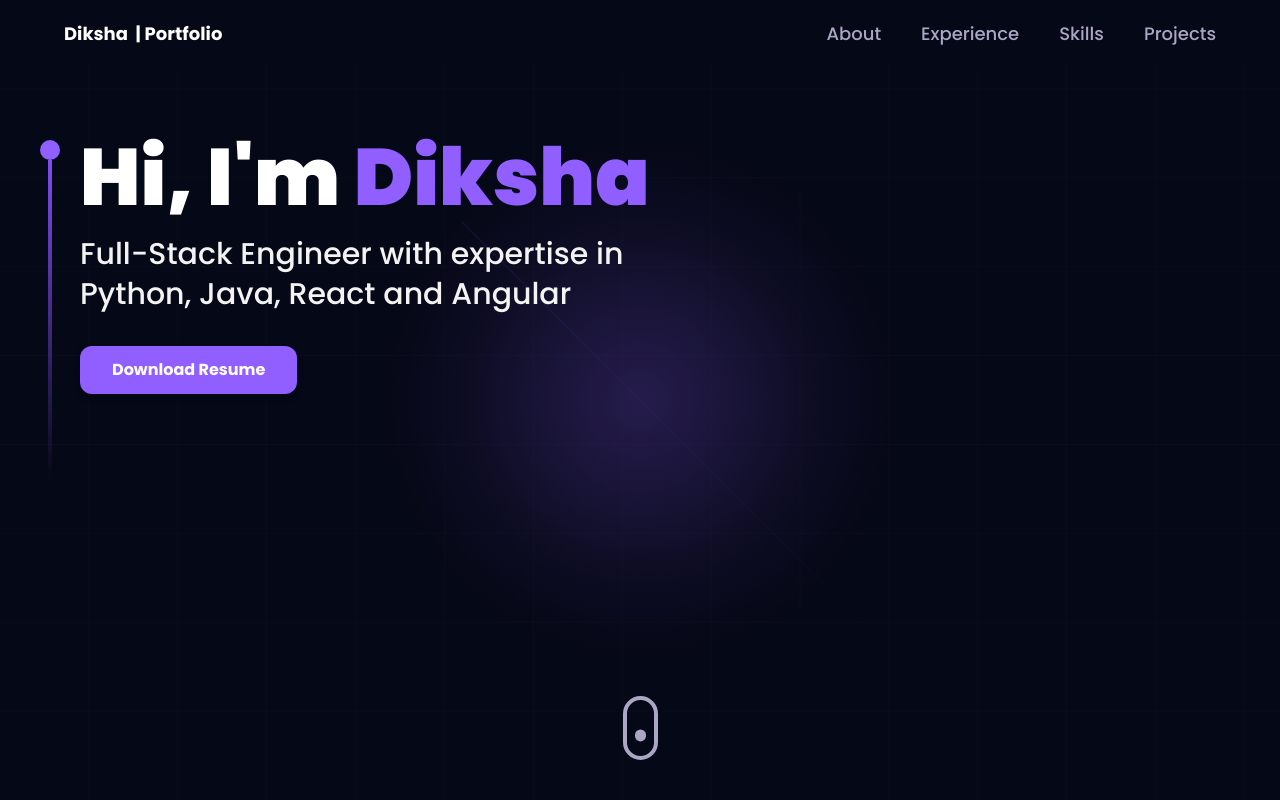
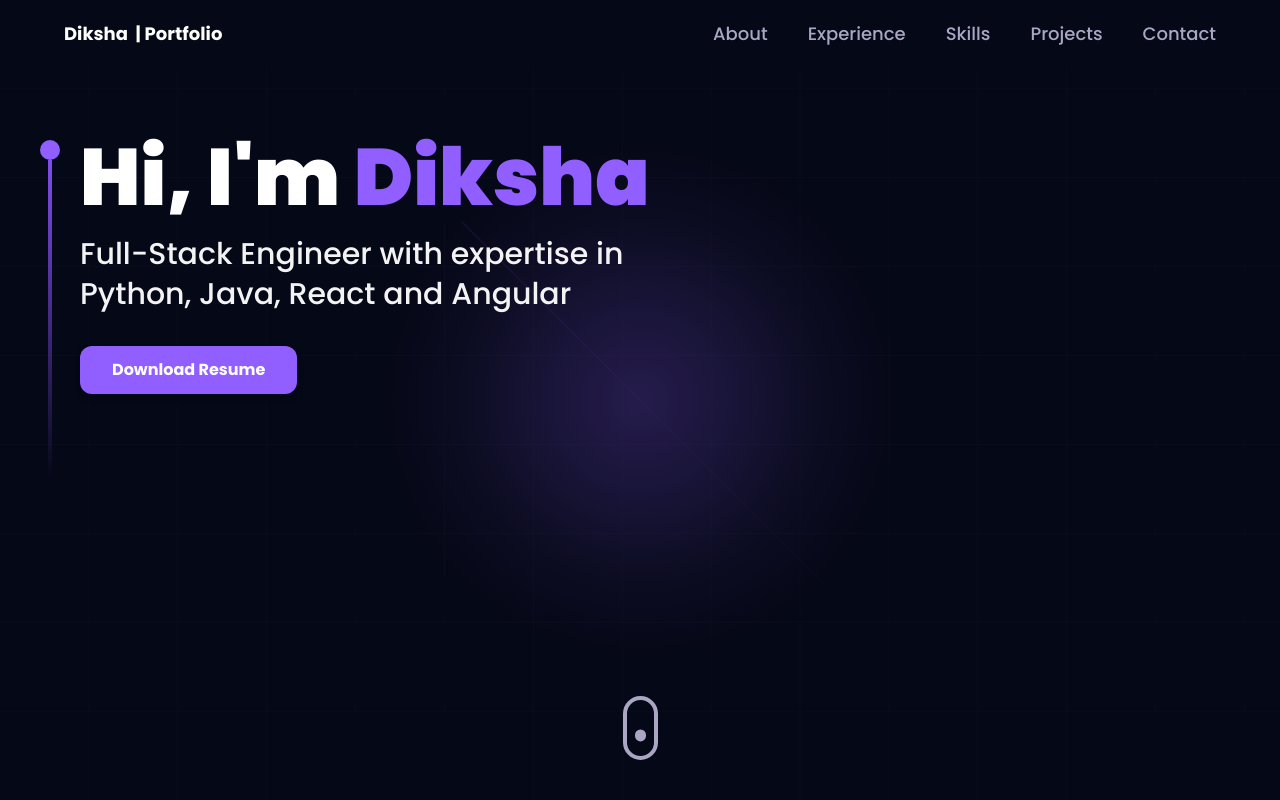
Before and after one commit to Diksha-Maurya/diksha, a React (Vite) app: page / in a window 1280 px wide. Shown: the top 800 px of the page. Built offline with nearby package versions, Linux system fonts and the light colour scheme.

Commit message:
contact nav-link uodated

```diff
--- a/src/components/Footer.jsx
+++ b/src/components/Footer.jsx
@@ -50,4 +50,4 @@ const Footer = () => {
   );
 };
 
-export default SectionWrapper(Footer, "footer");
+export default SectionWrapper(Footer, "contact");
--- a/src/constants/index.js
+++ b/src/constants/index.js
@@ -15,6 +15,10 @@ export const navLinks = [
   {
     id: "projects",
     title: "Projects",
+  },
+  {
+    id: "contact",
+    title: "Contact",
   },
 ];
 
```
